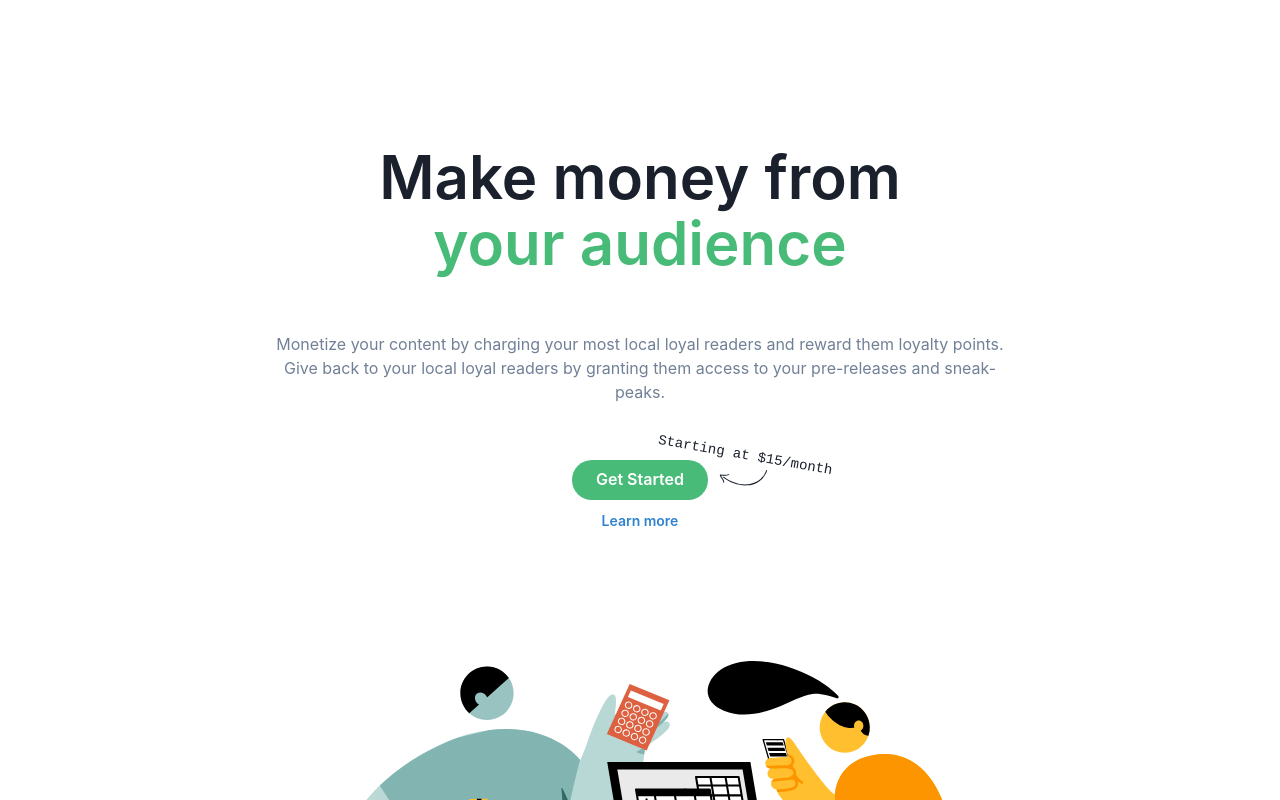
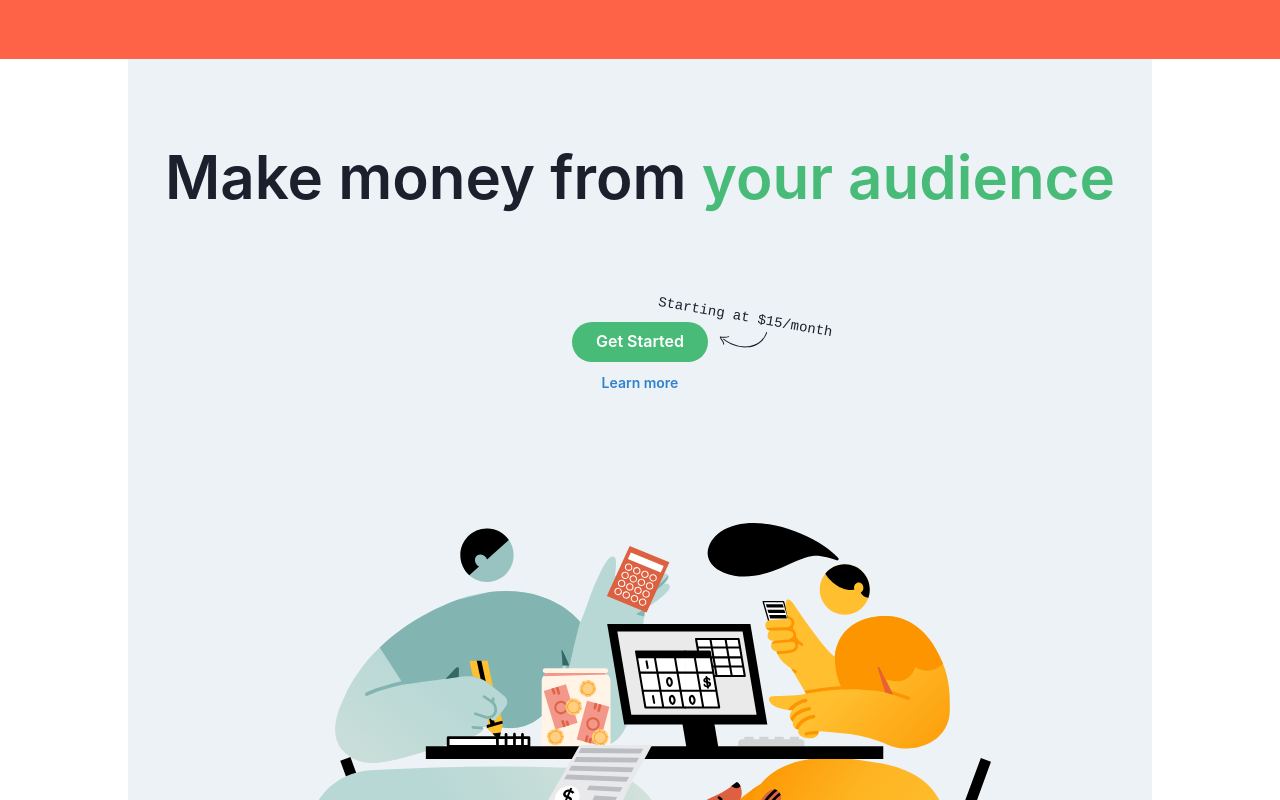
Before and after one commit to entest-hai/nextjs-chakra-ui, a Next.js app: page / in a window 1280 px wide. Shown: the top 800 px of the page. Built offline with nearby package versions, Linux system fonts and the light colour scheme.

Commit message:
first nav to layout

```diff
--- a/pages/_app.tsx
+++ b/pages/_app.tsx
@@ -1,5 +1,7 @@
-import { ChakraProvider, extendTheme, ThemeConfig } from '@chakra-ui/react';
-
+import { ChakraProvider,
+  extendTheme,
+  ThemeConfig } from '@chakra-ui/react';
+import Layout from './layout/layout';
 
 const config: ThemeConfig = {
   initialColorMode: 'light',
@@ -11,8 +13,9 @@ const theme = extendTheme({ config })
 export default function App({ Component, pageProps }) {
   return (
     <ChakraProvider theme={theme}>
-      <Component {...pageProps}>
-      </Component>
+      <Layout>
+        <Component {...pageProps}></Component>
+      </Layout>
     </ChakraProvider>
   );
 }
--- a/pages/cards/infor.tsx
+++ b/pages/cards/infor.tsx
@@ -36,12 +36,12 @@ const Property = (props: Props) => {
   )
 }
 
-interface Props {
+interface CardHeaderProps {
   title: string
   action?: React.ReactNode
 }
 
-const CardHeader = (props: Props) => {
+const CardHeader = (props: CardHeaderProps) => {
   const { title, action } = props
   return (
     <Flex align="center" justify="space-between" px="6" py="4" borderBottomWidth="1px">
--- a/pages/index.tsx
+++ b/pages/index.tsx
@@ -32,7 +32,7 @@ const Arrow = createIcon({
 
 const Home = () => {
   return (
-    <Container maxW={'3xl'}>
+    <Container maxW={'5xl'}>
       <Stack
         as={Box}
         textAlign='center'
@@ -44,13 +44,12 @@ const Home = () => {
           fontSize={{ base: '2xl', sm: '4xl', md: '6xl' }}
           lineHeight={'110%'}
         >
-          Make money from <br/>
+          Make money from {' '}
           <Text as={'span'} color='green.400'>
             your audience
           </Text>
         </Heading>
         <Text color={'gray.500'}>
-          Monetize your content by charging your most local loyal readers and reward them loyalty points. Give back to your local loyal readers by granting them access to your pre-releases and sneak-peaks.
         </Text>
         <Stack
           direction='column'
--- /dev/null
+++ b/pages/layout/layout.tsx
@@ -0,0 +1,30 @@
+import {Box} from '@chakra-ui/react';
+
+const Nav = () => {
+  return (
+    <Box
+      position='absolute'
+      left={0}
+      width='100vw'
+      height={59}
+      bg='tomato'
+      zIndex={1}
+    >
+    </Box>
+  )
+}
+
+const Layout = ({ children }) => {
+  return (
+    <Box
+      maxWidth='5xl'
+      bg='gray.100'
+      mx='auto'
+    >
+      <Nav></Nav>
+      {children}
+    </Box>
+  );
+}
+
+export default Layout;
```
